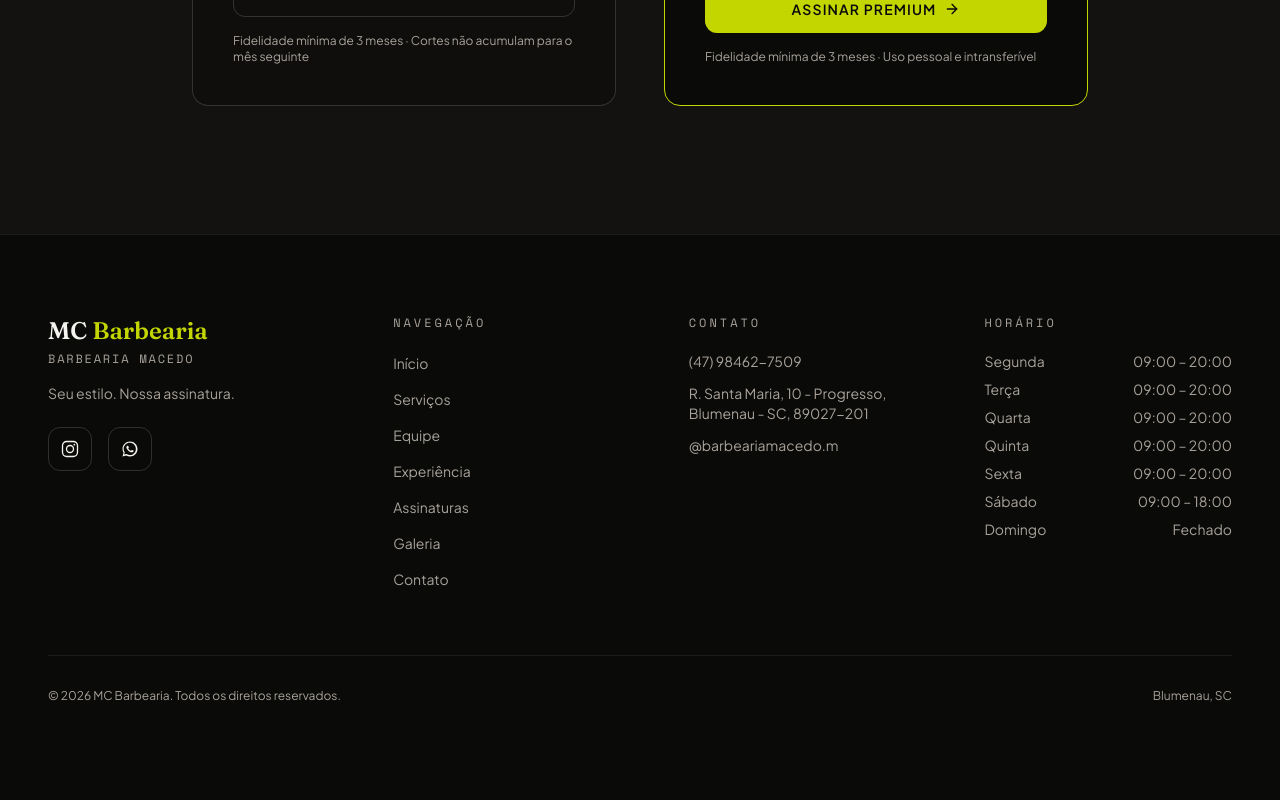
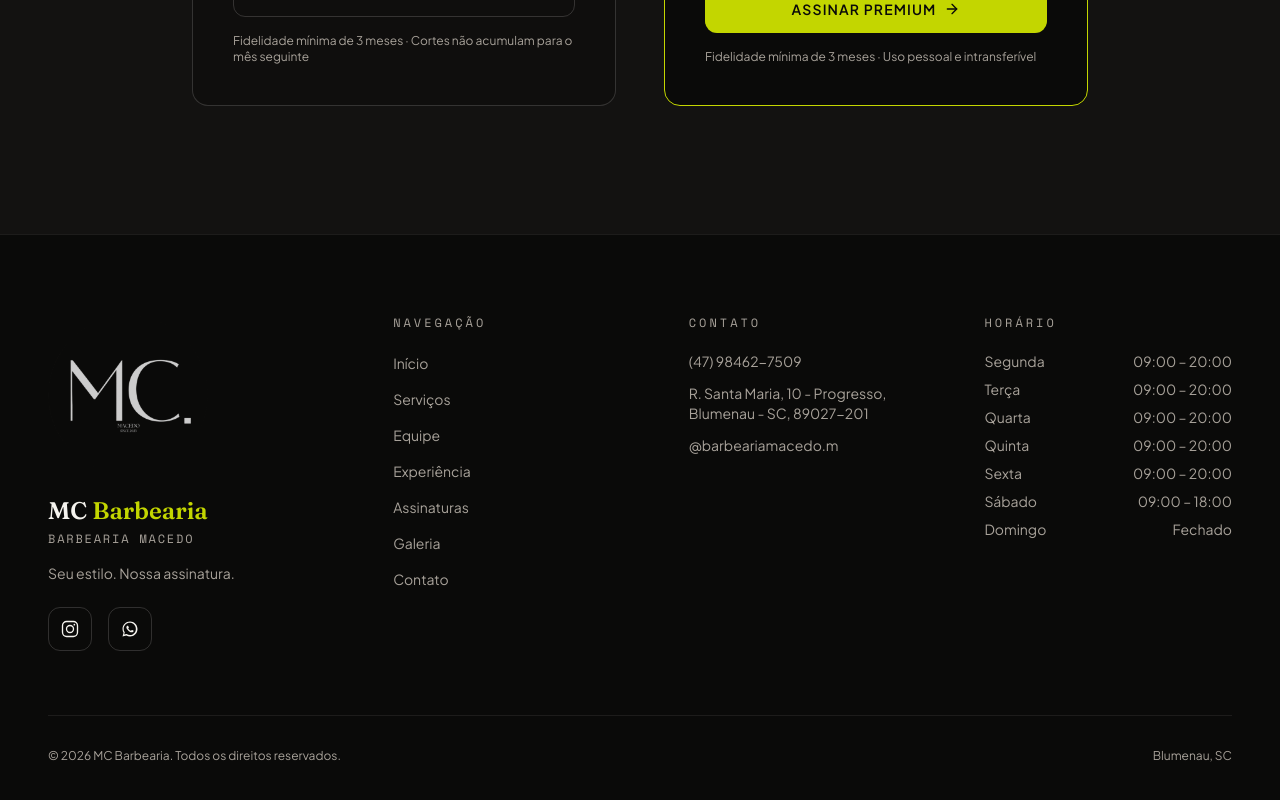
Before and after one commit to enoqueemanuel/mc-barbearia, a Next.js app: page /planos in a window 1280 px wide. Shown: the part 993-1793 px from the top of the page. Built offline with nearby package versions, Linux system fonts and the light colour scheme; no server answers.

Commit message:
Adiciona logo no rodape e amplia logo do hero

```diff
--- a/components/layout/Footer.tsx
+++ b/components/layout/Footer.tsx
@@ -1,4 +1,5 @@
 import { navItems } from "@/data/nav";
+import Image from "next/image";
 import { siteConfig } from "@/data/site";
 import { Container } from "@/components/ui/Container";
 import { InstagramGlyph, WhatsAppGlyph } from "@/components/icons/BrandGlyphs";
@@ -13,6 +14,14 @@ export function Footer() {
       <Container className="relative">
         <div className="grid gap-12 lg:grid-cols-[1.2fr_1fr_1fr_1fr]">
           <Reveal>
+            <Image
+              src="/brand-logo.png"
+              alt="Logo MC Macedo, desde 2023"
+              width={512}
+              height={512}
+              sizes="160px"
+              className="mb-5 h-auto w-40 opacity-80 mix-blend-screen"
+            />
             <p className="font-display text-2xl font-semibold text-ink">
               MC <span className="text-accent">Barbearia</span>
             </p>
--- a/components/ui/BrandWatermark.tsx
+++ b/components/ui/BrandWatermark.tsx
@@ -2,8 +2,8 @@ import Image from "next/image";
 
 export function BrandWatermark() {
   return (
-    <div aria-hidden="true" className="pointer-events-none mx-auto mt-8 w-32 select-none opacity-30 mix-blend-screen sm:mt-10 sm:w-40">
-      <Image src="/brand-logo.png" alt="" width={512} height={512} className="h-auto w-full" />
+    <div aria-hidden="true" className="pointer-events-none mx-auto mt-8 w-48 select-none opacity-50 mix-blend-screen sm:mt-10 sm:w-60">
+      <Image src="/brand-logo.png" alt="" width={512} height={512} sizes="(min-width: 640px) 240px, 192px" className="h-auto w-full" />
     </div>
   );
 }
```
